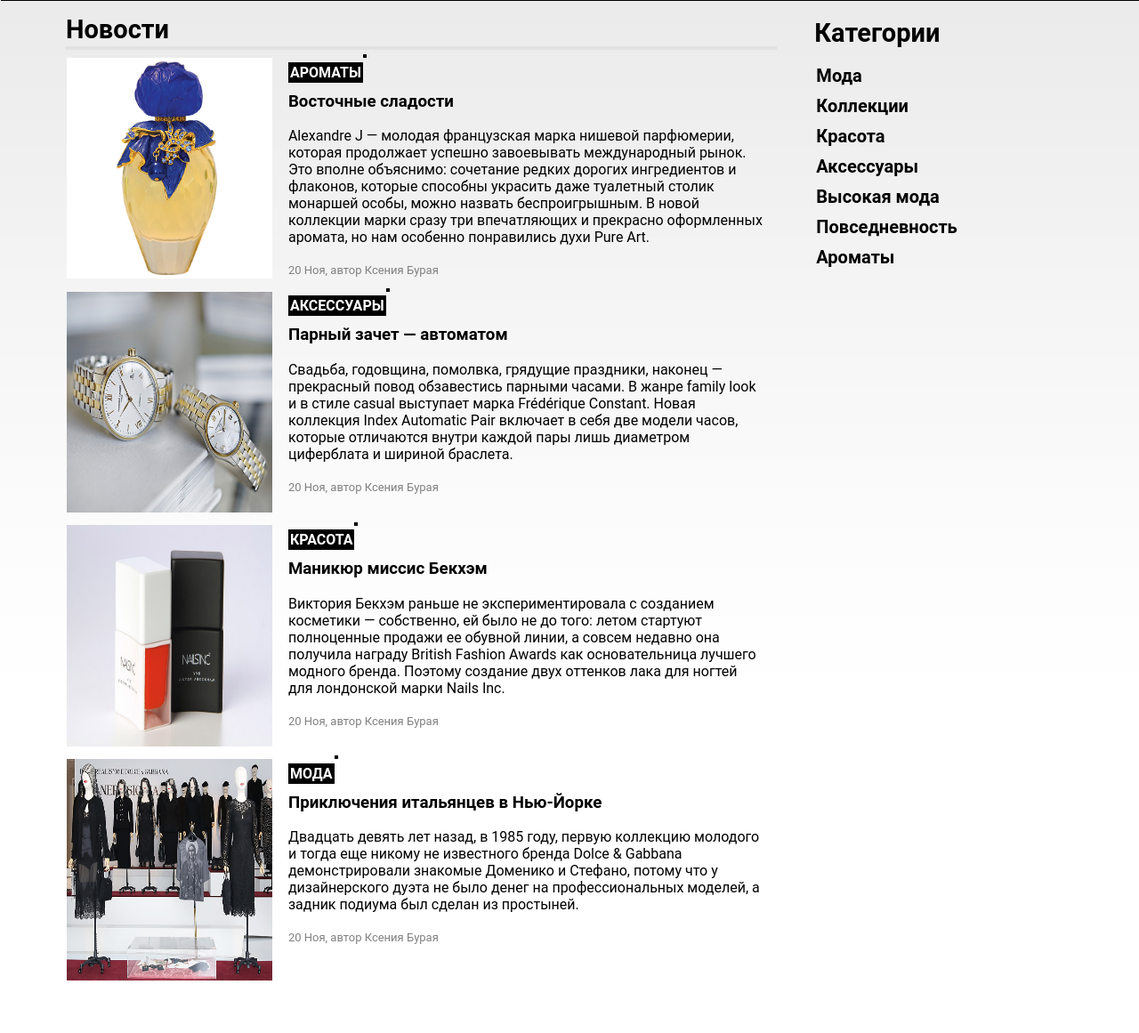
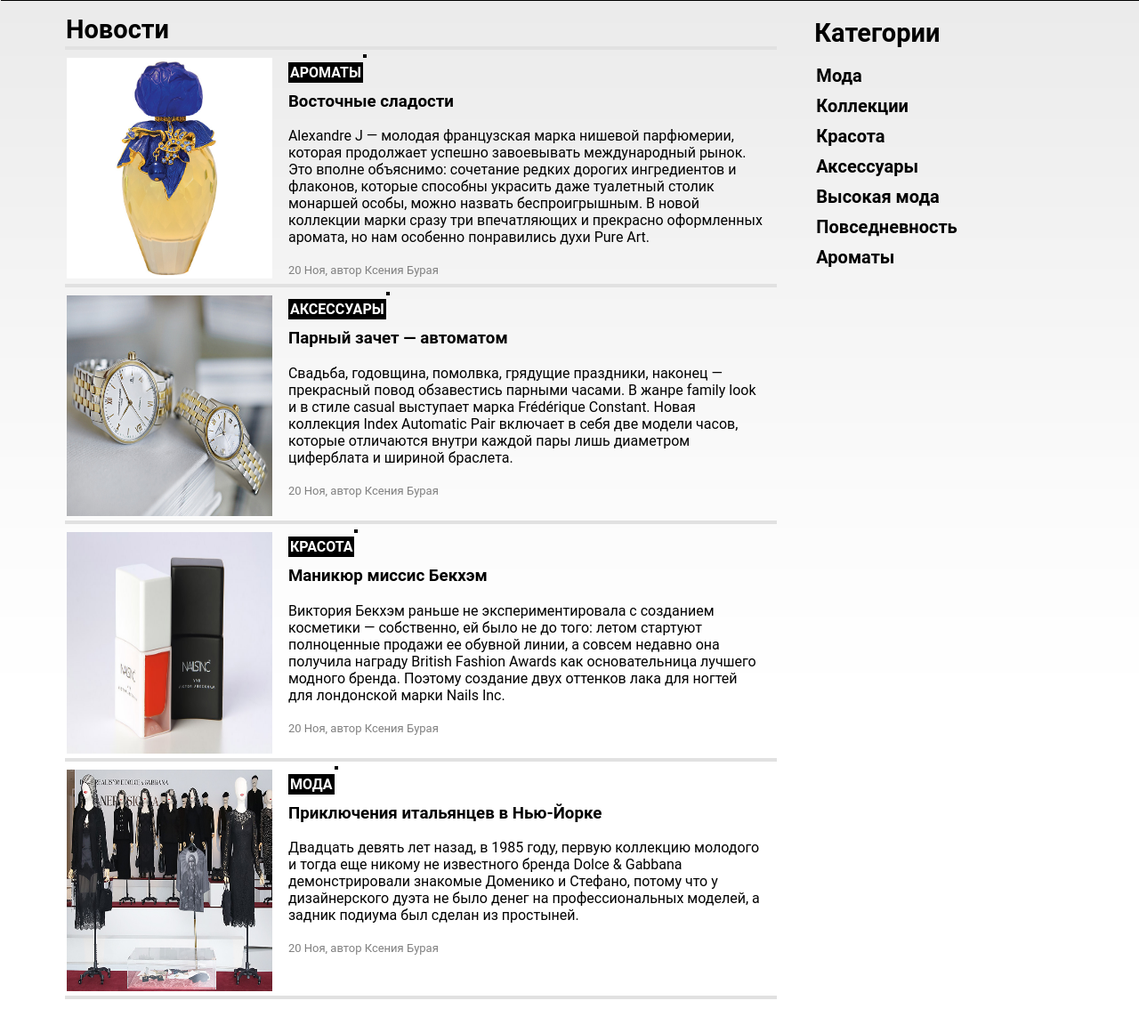
Before and after one commit to Ksuh/fnews, a plain HTML site: page news.html in a window 1280 px wide. Shown: the part 225-1386 px from the top of the page at 89% size. Drawn offline with Linux system fonts and the light colour scheme.

Commit message:
добавлен блок after в списке новостей

```diff
--- a/news.html
+++ b/news.html
@@ -99,6 +99,8 @@
  									</div>
  								</div>
  							</div>
+ 							<div class="after">
+ 							</div>
  							<div class="news-block">
  								<div class="news-block-img">
  									<a hreaf="#"><img class = "news-image" src="images/news/news3.jpg"></a>
@@ -117,6 +119,8 @@
  										20 Ноя, автор Ксения Бурая
  									</div>
  								</div>
+ 							</div>
+ 							<div class="after">
  							</div>
  							<div class="news-block">
  								<div class="news-block-img">
@@ -137,6 +141,8 @@
  									</div>
  								</div>
  							</div>
+ 							<div class="after">
+ 							</div>
  							<div class="news-block">
  								<div class="news-block-img">
  									<img class = "news-image" src="images/news/news11.jpg">
@@ -155,6 +161,8 @@
  										20 Ноя, автор Ксения Бурая
  									</div>
  								</div>
+ 							</div>
+ 							<div class="after">
  							</div>
  						</div>
  						<div class="news-category">
```
